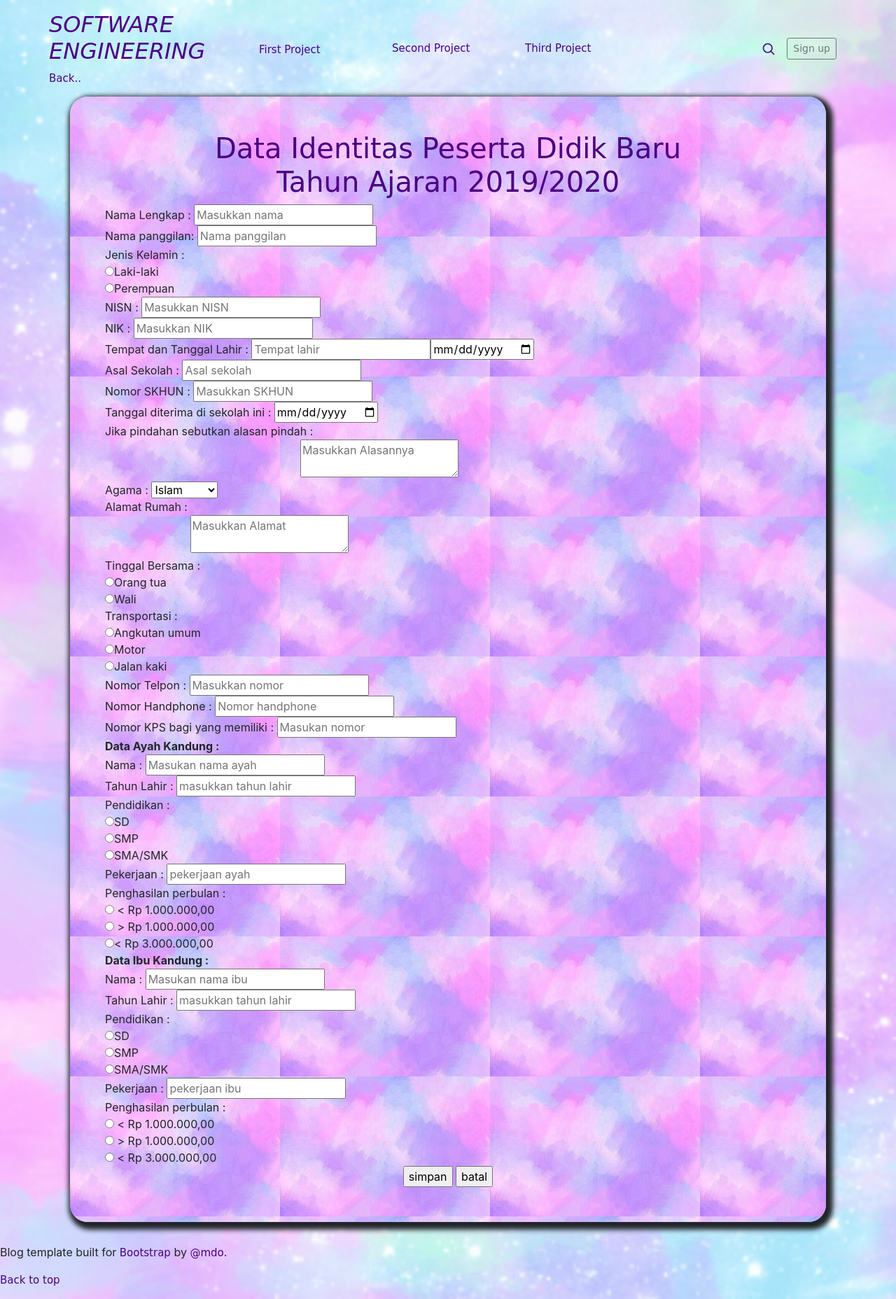
After one commit to indriyanipuspita/PWPBXIRPL1, a PHP site: page /thirdproject.php in a window 1280 px wide. The commit adds this page. Shown: the whole page at 70% size. Run offline with PHP 8.4, Linux system fonts and the light colour scheme.

Commit message:
Add files via upload

```diff
--- a/firstproject.php
+++ b/firstproject.php
@@ -83,7 +83,7 @@
         <a class="blog-header-logo text-purple" href="secondproject.php">Second Project</a>
         </div>
         <div class="col-2 text-purple">
-        <a class="blog-header-logo text-purple" href="#">Third Project</a>
+        <a class="blog-header-logo text-purple" href="thirdproject.php">Third Project</a>
         </div>
       <div class="col-3 d-flex justify-content-end align-items-center">
         <a class="text-green" href="https://getbootstrap.com/docs/4.3/examples/blog/#">
--- a/index.php
+++ b/index.php
@@ -81,7 +81,7 @@
         <a class="blog-header-logo text-purple" href="secondproject.php">Second Project</a>
         </div>
         <div class="col-2 text-purple">
-        <a class="blog-header-logo text-purple" href="#">Third Project</a>
+        <a class="blog-header-logo text-purple" href="thirdproject.php">Third Project</a>
         </div>
                 <div class="col-3 d-flex justify-content-end align-items-center">
         <a class="text-green" href="https://getbootstrap.com/docs/4.3/examples/blog/#">
--- a/secondproject.php
+++ b/secondproject.php
@@ -79,7 +79,7 @@
         <a class="blog-header-logo text-purple" href="secondproject.php">Second Project</a>
         </div>
         <div class="col-2 text-purple">
-        <a class="blog-header-logo text-purple" href="#">Third Project</a>
+        <a class="blog-header-logo text-purple" href="thirdproject.php">Third Project</a>
         </div>
       <div class="col-3 d-flex justify-content-end align-items-center">
         <a class="text-green" href="https://getbootstrap.com/docs/4.3/examples/blog/#">
--- /dev/null
+++ b/thirdproject.php
@@ -0,0 +1,233 @@
+<html lang="en">
+<head>
+    <meta http-equiv="Content-Type" content="text/html; charset=UTF-8">
+    <meta name="viewport" content="width=device-width, initial-scale=1, shrink-to-fit=no">
+    <meta name="description" content="">
+    <meta name="author" content="Mark Otto, Jacob Thornton, and Bootstrap contributors">
+    <meta name="generator" content="Jekyll v3.8.5">
+    <title>tugas PWPB</title>
+      <link rel="canonical" href="https://getbootstrap.com/docs/4.3/examples/blog/">
+<!-- Bootstrap core CSS -->
+      <link rel="stylesheet" type="text/css" href="css/Bootstrap.min.css">
+  <style>
+      .head{
+        color: #4b0082;
+        font-size: 25;
+        font-family: cursive;
+      }
+      body{
+        background-image: url(img/abstrak.png);
+        background-size: cover;
+      }
+      a{
+        color: #4b0082;
+        font-size: 15;
+        font-family: cursive;
+      }
+      h1{
+        color: #4b0082;
+        font-family: cursive;
+      }
+      h2{
+        font-family: cursive;
+        color: #4b0082;
+      }
+      h3{
+        color: #4b0082;
+        font-family: cursive;
+      }
+      h4{
+        color: #4b0082;
+        font-family: cursive;
+      }
+      .bd-placeholder-img {
+        font-size: 1.125rem;
+        text-anchor: middle;
+        -webkit-user-select: none;
+        -moz-user-select: none;
+        -ms-user-select: none;
+        user-select: none;
+      }
+      .box{
+        background-image: url(img/purple.jpg);
+        border-radius: 25px;
+        border: 10px;
+        padding: 50px;
+        margin: 15px;
+        box-shadow: 4px 5px 7px 6px ;
+      }
+      .isi{
+        margin-left: 145px;
+      }
+      @media (min-width: 768px) {
+        .bd-placeholder-img-lg {
+          font-size: 3.5rem;
+        }
+      }
+    </style>
+    <!-- Custom styles for this template -->
+    <link href="./Blog Template · Bootstrap_files/css" rel="stylesheet">
+    <!-- Custom styles for this template -->
+    <link href="./Blog Template · Bootstrap_files/blog.css" rel="stylesheet">
+  </head>
+  <body>
+    <div class="container">
+  <header class="blog-header py-3">
+    <div class="row flex-nowrap justify-content-between align-items-center">
+      <div class="head">
+        <h2><i>SOFTWARE ENGINEERING</i></h2>
+        <a href="index.php">Back..</a>
+      </div>
+      <div class="col-2 pt-1">
+          <a class="text-purple" href="firstproject.php">First Project</a>
+        </div>
+        <div class="col-2 text-purple">
+        <a class="blog-header-logo text-purple" href="secondproject.php">Second Project</a>
+        </div>
+        <div class="col-2 text-purple">
+        <a class="blog-header-logo text-purple" href="thirdproject.php">Third Project</a>
+        </div>
+      <div class="col-3 d-flex justify-content-end align-items-center">
+        <a class="text-green" href="https://getbootstrap.com/docs/4.3/examples/blog/#">
+          <svg xmlns="http://www.w3.org/2000/svg" width="20" height="20" fill="none" stroke="currentColor" stroke-linecap="round" stroke-linejoin="round" stroke-width="2" class="mx-3" role="img" viewBox="0 0 24 24" focusable="false"><title>Search</title><circle cx="10.5" cy="10.5" r="7.5"></circle><path d="M21 21l-5.2-5.2"></path></svg>
+        </a>
+        <a class="btn btn-sm btn-outline-secondary" href="https://getbootstrap.com/docs/4.3/examples/blog/#">Sign up</a>
+      </div>
+    </div>
+    <div class="box">
+      <center>
+      <h1>Data Identitas Peserta Didik Baru<br>
+      Tahun Ajaran 2019/2020</h1>
+    </center>
+    <table border="0">
+    <form action="" method="POST" name="form">
+
+       Nama Lengkap :
+       <input type="text" name="nm" placeholder="Masukkan nama"><br>
+       Nama panggilan:
+       <input type="text" name="np" placeholder="Nama panggilan"><br>
+       Jenis Kelamin :<br>
+       <input type="radio" value="Laki-laki"name="jk">Laki-laki<br>
+       <input type="radio" value="Perempuan"name="jk">Perempuan<br>
+       NISN :
+       <input type="text" name="nisn" placeholder="Masukkan NISN"><br>
+       NIK :
+       <input type="text" name="nik" placeholder="Masukkan NIK"><br>
+       Tempat dan Tanggal Lahir :
+       <input type="text" name="tmpt" placeholder="Tempat lahir">
+       <input type="date" name="tl"><br>
+       Asal Sekolah :
+       <input type="text" name="as" placeholder="Asal sekolah"><br>
+       Nomor SKHUN :
+       <input type="text" name="skhun" placeholder="Masukkan SKHUN"><br>
+       Tanggal diterima di sekolah ini :
+       <input type="date" name="tgl"><br>
+       Jika pindahan sebutkan alasan pindah :<br>
+       &nbsp;&nbsp;&nbsp;&nbsp;&nbsp;&nbsp;&nbsp;&nbsp;&nbsp;&nbsp;&nbsp;&nbsp;&nbsp;&nbsp;&nbsp;&nbsp;&nbsp;&nbsp;&nbsp;&nbsp;&nbsp;&nbsp;&nbsp;&nbsp;&nbsp;&nbsp;&nbsp;&nbsp;&nbsp;&nbsp;&nbsp;&nbsp;&nbsp;&nbsp;&nbsp;&nbsp;&nbsp;&nbsp;&nbsp;&nbsp;&nbsp;&nbsp;&nbsp;&nbsp;&nbsp;&nbsp;&nbsp;&nbsp;&nbsp;&nbsp;&nbsp;&nbsp;&nbsp;&nbsp;&nbsp;&nbsp;&nbsp;&nbsp;&nbsp;&nbsp;&nbsp;&nbsp;<textarea name="alasan" placeholder="Masukkan Alasannya"></textarea><br>
+       Agama :
+       <select name="ag">
+          <option value="Islam">Islam</option><br>
+          <option value="Kristen">Kristen</option><br>
+          <option value="Katolik">Katolik</option><br>
+          <option value="Budha">Budha</option><br>
+          <option value="Hindu">Hindu</option><br>
+          <option value="Protestan">Protestan</option><br>
+        </select><br>
+        Alamat Rumah :<br>
+        &nbsp;&nbsp;&nbsp;&nbsp;&nbsp;&nbsp;&nbsp;&nbsp;&nbsp;&nbsp;&nbsp;&nbsp;&nbsp;&nbsp;&nbsp;&nbsp;&nbsp;&nbsp;&nbsp;&nbsp;&nbsp;&nbsp;&nbsp;&nbsp;&nbsp;&nbsp;&nbsp;<textarea name="alm" placeholder="Masukkan Alamat"></textarea><br>
+        Tinggal Bersama :<br>
+        <input type="radio" value="Orang tua" name="tb">Orang tua<br>
+        <input type="radio" value="Wali" name="tb">Wali<br>
+        Transportasi :<br>
+        <input type="radio" value="Angkutan umum" name="tp">Angkutan umum<br>
+        <input type="radio" value="Motor" name="tp">Motor<br>
+        <input type="radio" value="Jalan kaki" name="tp">Jalan kaki<br>
+        Nomor Telpon :
+        <input type="text" name="nt" placeholder="Masukkan nomor"><br>
+        Nomor Handphone :
+        <input type="text" name="nh" placeholder="Nomor handphone"><br>
+        Nomor KPS bagi yang memiliki :
+        <input type="text" name="kps" placeholder="Masukan nomor"><br>
+        <b>Data Ayah Kandung :<br></b>
+        Nama :
+        <input type="text" name="na" placeholder="Masukan nama ayah"><br>
+        Tahun Lahir :
+        <input type="text" name="tl" placeholder="masukkan tahun lahir"><br>
+        Pendidikan :<br>
+        <input type="radio" value="SD" name="p">SD<Br>
+        <input type="radio" value="SMP" name="p">SMP<Br>
+        <input type="radio" value="SMA/SMK" name="p">SMA/SMK<br>
+        Pekerjaan :
+        <input type="text" name="pk" placeholder="pekerjaan ayah"><br>
+        Penghasilan perbulan :<br>
+        <input type="radio" value="< Rp 1.000.000,00" name="pp"> < Rp 1.000.000,00<br>
+        <input type="radio" value="> Rp 1.000.000,00" name="pp"> > Rp 1.000.000,00<br>
+        <input type="radio" value="< Rp 3.000.000,00" name="pp">< Rp 3.000.000,00<br>
+        <b>Data Ibu Kandung :<br></b>
+        Nama :
+        <input type="text" name="ni" placeholder="Masukan nama ibu"><br>
+        Tahun Lahir :
+        <input type="text" name="tlh" placeholder="masukkan tahun lahir"><br>
+        Pendidikan :<br>
+        <input type="radio" value="SD" name="pn">SD<br>
+        <input type="radio" value="SMP" name="pn">SMP<br>
+        <input type="radio" value="SMA/SMK" name="pn">SMA/SMK<br>
+        Pekerjaan :
+        <input type="text" name="pkr" placeholder="pekerjaan ibu"><br>
+        Penghasilan perbulan :<br>
+        <input type="radio" value="< Rp 1.000.000,00" name="ppb"> < Rp 1.000.000,00<br>
+        <input type="radio" value="> Rp 1.000.000,00" name="ppb"> > Rp 1.000.000,00<br>
+        <input type="radio" value="< Rp 3.000.000,00" name="ppb"> < Rp 3.000.000,00<br>
+      <center>
+      <input type="submit" value="simpan" name="spn">
+      <input type="reset" value="batal" name="btl"><br>
+    </center>
+      </table>
+  </form>
+  </div>
+</div>
+<div class="isi">
+
+      <?php
+        if (isset($_POST['spn'])){
+          echo "<center>
+      <h1>Data Identitas Peserta Didik Baru<br>
+      Tahun Ajaran 2019/2020</h1>
+    </center>";
+          echo "<br>Nama Lengkap:" .$_POST['nm'];
+          echo "<br>Nama Panggilan:" .$_POST['np'];
+          echo "<br>Jenis Kelamin:" .$_POST['jk'];
+          echo "<br>NISN:" .$_POST['nisn'];
+          echo "<br>NIK:" .$_POST['nik'];
+          echo "<br>Tempat dan Tanggal Lahir:" .$_POST['tgl'];
+          echo "<br>Asal Sekolah:" .$_POST['as'];
+          echo "<br>Nomor SKHUN:" .$_POST['skhun'];
+          echo "<br>Jika diterima di sekolah ini masukkan alasan:" .$_POST['alasan'];
+          echo "<br>Agama:" .$_POST['ag'];
+          echo "<br>Alamat:" .$_POST['alm'];
+          echo "<br>Tinggal Bersama:" .$_POST['tb'];
+          echo "<br>Transportasi:" .$_POST['tp'];
+          echo "<br>Nomor Telpon:" .$_POST['nt'];
+          echo "<br>Nomor Handphone:" .$_POST['nh'];
+          echo "<br>Nama :" .$_POST['na'];
+          echo "<br>Tahun Lahir :" .$_POST['tl'];
+          echo "<br>Pendidikan :" .$_POST['p'];
+          echo "<br>Pekerjaan :" .$_POST['pk'];
+          echo "<br>Penghasilan perbulan :" .$_POST['pp'];
+          echo "<br>Nama :" .$_POST['ni'];
+          echo "<br>Tahun Lahir:" .$_POST['tlh'];
+          echo "<br>Pendidikan:" .$_POST['pn'];
+          echo "<br>Pekerjaan:" .$_POST['pkr'];
+          echo "<br>Penghasilan perbulan :" .$_POST['ppb'];
+
+      }  ?>
+    </div>
+
+    <footer class ="blog-footer">
+        <p>Blog template built for <a href="https://getbootstrap.com/">Bootstrap</a> by <a href="https://twitter.com/mdo">@mdo</a>.</p>
+        <p>
+        <a href="https://getbootstrap.com/docs/4.3/examples/blog/#">Back to top</a>
+        </p>
+      </footer>
+</body>
+</html>
```
